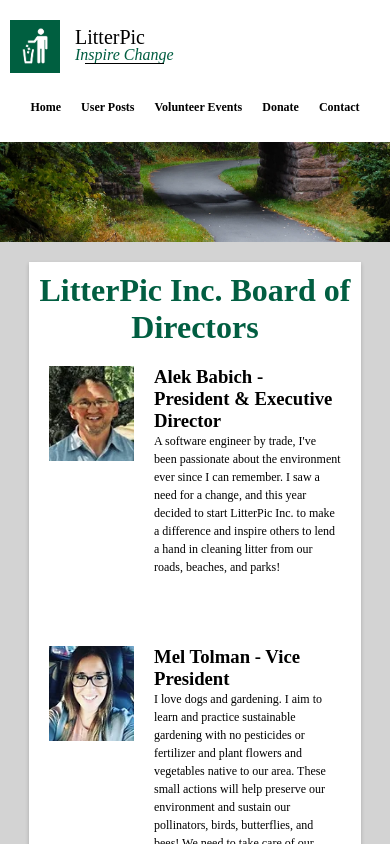
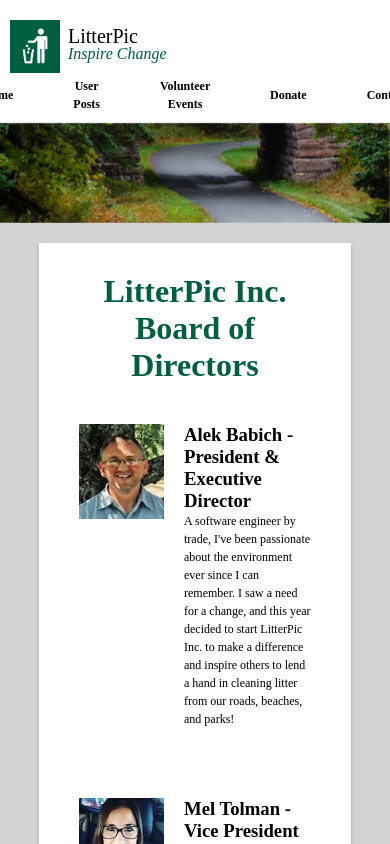
Before and after one commit to LitterPic/litterpic_org, a Next.js app: page /about in a window 390 px wide. Shown: the top 844 px of the page. Built offline with nearby package versions, Linux system fonts and the light colour scheme.

Commit message:
Updates to styling

```diff
--- a/components/logobar.js
+++ b/components/logobar.js
@@ -1,28 +1,18 @@
 import {useRouter} from 'next/router';
-import React, {useState} from 'react';
+import React from 'react';
 
 const Logobar = () => {
     const router = useRouter();
-    const [isOpen, setIsOpen] = useState(false);
-
-    const toggleDropdown = () => setIsOpen(!isOpen);
-
-    const handleNavigation = (route) => {
-        router.push(route);
-        setIsOpen(false);
-    }
-
     return (
         <div className="logo-bar">
             <div className="logo-bar-left-content">
                 <div className="logo-content">
                     <img src="/images/litter_pic_logo.png" alt="LitterPic logo" width={100} height={100}
                          onClick={() => router.push('/')}/>
-                </div>
-                <div className="text-content">
-                    <p className="logo">LitterPic</p>
-                    <p className="tagline">Inspire Change</p>
-                    <hr className="line"/>
+                    <div className="logo-text">
+                        <p className="logo">LitterPic</p>
+                        <p className="tagline">Inspire Change</p>
+                    </div>
                 </div>
             </div>
         </div>
--- a/package.json
+++ b/package.json
@@ -15,7 +15,7 @@
   "license": "ISC",
   "dependencies": {
     "axios": "^1.4.0",
-    "firebase": "^9.22.1",
+    "firebase": "^9.22.2",
     "moment": "^2.29.4",
     "next": "^13.4.4",
     "react": "^18.2.0",
--- a/pages/donate.js
+++ b/pages/donate.js
@@ -14,7 +14,7 @@ const Donate = () => {
                     <h1 className="heading-text">Donate</h1>
                     <div className="donate">
                         <div className="donorbox-images-container">
-                            <div className="image_container">
+                            <div className="donate-image-container">
                                 <img className="donate-image" src="/images/501(c)(3).webp" alt="501(c)(3)"/>
                                 <img className="donate-image" src="/images/nonprofit_seal.webp" alt="Nonprofit Seal"/>
                             </div>
@@ -23,8 +23,7 @@ const Donate = () => {
                             </div>
                         </div>
 
-                        <div className="legal_donorbox_container">
-                            <div className="legal">
+                        <div className="donate-legal-text">
                             <p>
                                 LITTERPIC INC is a 501(c)(3) charitable organization, EIN 88-2549690. All donations
                                 are
@@ -93,7 +92,6 @@ const Donate = () => {
                 </div>
             </div>
         </div>
-        </div>
     );
 };
 
--- a/pages/index.js
+++ b/pages/index.js
@@ -154,7 +154,7 @@ export default function Index() {
                         and
                         more beautiful planet for all.
                     </p>
-                    <h2 className="heading_text">Recent Posts Photos</h2>
+                    <h2 className="heading-text">Recent Posts Photos</h2>
                     <ImageRow images={images} onSwipeLeft={swipeLeft} onSwipeRight={swipeRight}/>
                 </div>
             </div>
--- a/styles/styles.css
+++ b/styles/styles.css
@@ -2,9 +2,14 @@
 * {
     margin: 0;
     padding: 0;
+    box-sizing: border-box;
 }
 
-/*General Formatting*/
+/* General Formatting */
+body {
+    background-color: white;
+}
+
 main {
     min-height: 100vh;
 }
@@ -14,14 +19,8 @@ p {
     font-size: 18px;
 }
 
-body {
-    background-color: white;
-    width: 100%;
-}
-
 .page {
-    padding-top: 20px;
-    padding-bottom: 20px;
+    padding: 20px;
     display: flex;
     justify-content: center;
     align-items: center;
@@ -30,10 +29,11 @@ body {
 
 .content {
     box-shadow: 0 2px 4px rgba(0, 0, 0, 0.2);
-    padding: 10px;
+    padding: 30px;
     background-color: #fff;
-    width: calc(100% - 200px);
-    margin: auto;
+    margin-left: auto;
+    margin-right: auto;
+    width: 85vw;
 }
 
 div {
@@ -41,35 +41,32 @@ div {
     padding: 0;
 }
 
-.line,
-.bottom-line {
-    width: 90%;
-    margin: 0 auto;
-    border: none;
-    border-top: 1px solid black;
+h1.heading-text {
+    text-align: center;
+    color: #015e41;
+    margin-bottom: 40px;
 }
 
-/*logo bar*/
-.logo-bar-left-content {
-    display: flex;
-    align-items: center;
+h2.heading-text {
+    text-align: center;
+    color: #015e41;
+    margin-top: 40px;
+    margin-bottom: 5px;
 }
 
-/*logo bar*/
+/* Logo Bar */
+.logo-bar {
+    display: flex;
+    justify-content: space-between;
+    padding-left: 80px;
+    padding-top: 30px;
+    background-color: white;
+}
+
 .logo-bar img {
     width: 50px;
     height: auto;
     padding-top: 5px;
-}
-
-.logo-bar {
-    display: flex;
-    align-items: center;
-    justify-content: space-between;
-    padding-left: 20px;
-    padding-top: 30px;
-    position: relative;
-    background-color: white;
 }
 
 .logo-bar p {
@@ -77,6 +74,8 @@ div {
 }
 
 .logo-content {
+    display: flex;
+    flex-direction: row;
     margin-right: 10px;
 }
 
@@ -89,62 +88,48 @@ div {
     color: #015e41;
     font-style: italic;
     font-size: 18px;
-    margin-top: 0;
-    margin-bottom: 0;
 }
 
-.text-content {
+.logo-text {
     display: flex;
     flex-direction: column;
+    justify-content: center;
+    margin-left: 8px;
 }
 
-.logo-bar p {
-    margin: 0;
-    padding: 0;
-}
-
-/*nav bar*/
+/* Nav Bar */
 nav {
     display: flex;
     justify-content: center;
     height: 70px;
+    font-size: 30px;
+    font-weight: bold;
     align-items: center;
-    padding-top: 10px;
-    padding-bottom: 20px;
     background-color: white;
 }
 
 nav a {
-    color: #000;
-    font-weight: bold;
-    font-size: 30px;
-    margin: 0 45px;
     text-decoration: none;
     transition: color 0.5s ease;
-    text-transform: uppercase;
 }
 
 nav button {
+    margin: 0 15px;
     background: none;
-    border: none;
-    padding: 0;
     font: inherit;
-    cursor: pointer;
-    outline: inherit;
-    color: rgb(0, 0, 0);
+    color: black;
 }
 
 nav button:hover {
-    color: #015e41;
+    color: #479079;
 }
 
 nav button.active {
-    color: #015e41;
-    border: 2px solid #015e41;
+    color: #479079;
     padding: 5px;
 }
 
-/*banner*/
+/* Banner */
 .banner {
     background-size: cover;
     background-position: center;
@@ -158,12 +143,7 @@ nav button.active {
 }
 
 
-.address-link:hover {
-    cursor: pointer;
-    color: blue;
-}
-
-/*Home*/
+/* Home */
 .banner {
     position: relative;
 }
@@ -202,13 +182,7 @@ nav button.active {
     color: black;
 }
 
-/*Community Service Hours*/
-.heading-text {
-    text-align: center;
-    color: #015e41;
-    margin-bottom: 20px;
-}
-
+/* Community Service Hours */
 li {
     margin-bottom: 15px;
 }
@@ -217,7 +191,7 @@ ol {
     margin-left: 40px;
 }
 
-/*Directors*/
+/* Directors */
 .about_content {
     margin-left: 100px;
     margin-right: 100px;
@@ -226,7 +200,6 @@ ol {
 .container {
     display: flex;
     flex-direction: column;
-
 }
 
 .memberContainer {
@@ -254,14 +227,8 @@ ol {
     margin-left: 110px;
 }
 
-/*donate*/
-.legal_donorbox_container {
-    display: flex;
-    align-items: flex-start;
-    justify-content: space-between;
-}
-
-.legal {
+/* Donate */
+.donate-legal-text {
     margin-right: 40px;
 }
 
@@ -275,31 +242,25 @@ ol {
     flex: 0 0 auto;
 }
 
-.image_container {
+.donate-image-container {
     display: flex;
     flex-direction: column;
-    justify-content: left;
+    margin-left: 20px;
+    margin-right: 40px;
+    margin-bottom: 40px;
 }
 
-.image_container img {
-    width: 150px;
-    height: auto;
-    margin: 50px 50px 0 5px;
-    padding-left: 40px;
-}
-
-
-/*contact*/
+/* Contact */
 .contact-wrapper {
     display: flex;
     justify-content: center;
-    align-items: flex-start;
-    height: 80vh;
-    padding-top: 20px;
+    align-items: center;
+    height: 90vh;
 }
 
 .contact-container {
-    width: 70%;
+    width: 75vw;
+    height: 70vh;
     border-radius: 10px;
     background: linear-gradient(to bottom, #015e41, #000000);
     color: #fff;
@@ -321,45 +282,27 @@ ol {
 }
 
 .input-container label {
-    margin-bottom: 5px;
+    margin-bottom: 10px;
 }
 
-.input-container input {
-    padding: 10px;
-    margin-bottom: 10px;
-    border-radius: 5px;
-    border: none;
-    max-width: 25%;
-    text-align: left;
-}
-
+.input-container input,
 .input-container textarea {
     padding: 10px;
     margin-bottom: 10px;
     border-radius: 5px;
     border: none;
-    max-width: 50%;
-    height: 5em;
     text-align: left;
 }
 
 .contact-input {
-    padding: 10px;
-    margin-bottom: 10px;
-    border-radius: 5px;
-    border: none;
-    width: 35%;
-    text-align: left;
+    width: 25em;
+    height: 3em;
+    font-size: 18px;
 }
 
 .contact-textarea {
-    padding: 10px;
-    margin-bottom: 10px;
-    border-radius: 5px;
-    border: none;
     width: 50%;
-    height: 7em;
-    text-align: left;
+    height: 15em;
 }
 
 button {
@@ -384,30 +327,20 @@ label {
     padding-bottom: 5px;
 }
 
-/*Image-Row*/
+/* Image Row */
 .image-row {
     display: flex;
     overflow-x: auto;
-    white-space: nowrap;
+    height: 40vh;
 }
 
-.image {
-    flex: 0 0 auto;
-    margin-right: 10px;
-    max-width: 100%;
-}
-
-img {
-    width: 400px;
-    height: 400px;
-    object-fit: fill;
-    margin-right: 5px;
+.image-row__item {
+    margin: 2px;
 }
 
 /* Volunteer Calendar */
 .event-background {
     white-space: normal;
-    max-width: 100px;
     overflow: hidden;
     text-overflow: ellipsis;
 }
@@ -419,7 +352,8 @@ div.rbc-event.rbc-event-selected,
 }
 
 .rbc-event-content {
-    font-size: 10px;
+    font-size: 14px;
+    height: 20px;
 }
 
 .calendar {
@@ -429,17 +363,18 @@ div.rbc-event.rbc-event-selected,
 
 .rbc-calendar {
     display: flex;
-    width: 40%;
+    width: 80%;
     margin-bottom: 30px;
 }
 
-/*Volunteer Events Table*/
+/* Volunteer Events Table */
 .table {
     width: 100%;
     border-collapse: collapse;
 }
 
-.table td, .table th {
+.table td,
+.table th {
     border: 1px solid #ddd;
     padding: 16px;
 }
@@ -455,53 +390,116 @@ div.rbc-event.rbc-event-selected,
 
 /* User Posts */
 .stories-content {
-    box-shadow: 0 2px 4px rgba(0, 0, 0, 0.2);
-    padding: 10px;
+    box-shadow: 0 2px 4px rgba(0, 0, 0, 0.9);
+    padding: 30px;
     background-color: #fff;
-    width: 55vw;
-    margin: auto;
+    width: 75vw;
+}
+
+.story-posts {
+    display: flex;
+    justify-content: space-around;
 }
 
 .post-grid {
     display: grid;
-    grid-template-columns: 1fr 1fr;
-    gap: 15px;
+    grid-template-columns: 450px 450px;
+    gap: 70px;
+    row-gap: 20px;
     grid-auto-flow: row;
     width: 50%;
     justify-content: center;
-    margin: 0 auto;
     align-items: center;
 }
 
 .post {
     display: flex;
     flex-direction: column;
-    align-items: center;
-    justify-content: center;
-    border: 2px solid #015e41;
+    border: solid #015e41;
     border-radius: 25px;
-    width: 20vw; /* roughly half the viewport width */
-    height: 85vh; /* 85% of the viewport height */
+    height: auto;
+    min-height: 700px;
+    width: 500px;
     overflow: hidden;
-    padding: 40px;
+    padding-top: 20px;
+}
+
+.post p {
+    text-align: center;
 }
 
 .post-carousel {
-    display: flex;
-    flex-direction: column;
-    align-items: center;
-    justify-content: center;
+    position: relative;
 }
 
-.post-carousel img {
-    width: 80%;
-    height: auto;
-    object-fit: contain;
+.carousel-image {
+    width: 500px;
+    height: 500px;
+    object-fit: cover;
+    overflow: hidden;
+}
+
+.carousel-chevron {
+    position: absolute;
+    top: 50%;
+    transform: translateY(-50%);
+    z-index: 1;
+    color: white;
+    background-color: #015e41;
+    height: 30px;
+}
+
+.carousel-chevron-left {
+    left: 0;
+}
+
+.carousel-chevron-right {
+    right: 0;
+}
+
+.carousel-chevron:hover {
+    transform: translateY(-50%) scale(1.1);
+    color: #015e41;
+    background-color: white;
+}
+
+.post-user-name {
+    margin-left: 45px;;
+    font-weight: normal;
+    font-family: Helvetica, serif;
+
+}
+
+.post-title {
+    margin-top: 20px;
+    margin-left: 15px;
+    font-size: 1.5em;
+    font-weight: bolder;
+}
+
+.post-location {
+    margin-top: 20px;
+    margin-left: 15px;
+    font-family: Helvetica, serif;
+    font-size: 15px;
+    color: blue;
+}
+
+.post-litter-weight-collected {
+    text-align: center;
+    font-weight: bold;
+    margin-top: 20px;
     margin-bottom: 8px;
 }
 
+.post-description {
+    width: 400px;
+    font-size: 22px;
+    font-family: inherit;
+    margin: 5px auto 15px;
+}
 
-/*Volunteer*/
+/* Volunteer */
 .community-service-button {
     display: block;
     margin: 30px auto 40px;
@@ -509,13 +507,17 @@ div.rbc-event.rbc-event-selected,
     padding: 10px;
 }
 
-/*Footer*/
+/* Footer */
+.address-link:hover {
+    cursor: pointer;
+    color: blue;
+}
+
 .footer-columns {
     display: flex;
     justify-content: center;
     background-color: #D3D3D3;
 }
-
 
 .footer-column-1,
 .footer-column-2,
@@ -528,12 +530,11 @@ div.rbc-event.rbc-event-selected,
     align-content: center;
 }
 
-
 .footer-column-2 {
-    padding-top: 50px;
+    padding-top: 55px;
 }
 
-.footer-links {;
+.footer-links {
     display: flex;
     flex-direction: column;
     list-style-type: none;
@@ -561,17 +562,20 @@ div.rbc-event.rbc-event-selected,
     * {
         margin: 0;
         padding: 0;
+        box-sizing: border-box;
     }
 
     .page {
-        padding-top: 20px;
+        padding: 20px;
         display: flex;
         justify-content: center;
         align-items: center;
         width: 100vw;
     }
 
-    p, li, a {
+    p,
+    li,
+    a {
         line-height: 1.5;
         font-size: 12px;
     }
@@ -583,17 +587,9 @@ div.rbc-event.rbc-event-selected,
         margin: auto;
     }
 
-    div {
-        margin: 0;
-        padding: 0;
-    }
-
-    .logo-bar, nav {
+    .logo-bar,
+    nav {
         width: 100%;
-    }
-
-    .line, .bottom-line {
-        width: 80%;
     }
 
     .logo-bar {
@@ -650,14 +646,7 @@ div.rbc-event.rbc-event-selected,
         margin-left: 0;
     }
 
-
-    /*Donate*/
-    .legal_donorbox_container {
-        display: flex;
-        align-items: flex-start;
-        justify-content: space-between;
-    }
-
+    /* Donate */
     .legal {
         margin-right: 40px;
     }
@@ -678,41 +667,25 @@ div.rbc-event.rbc-event-selected,
         justify-content: center;
     }
 
-    .image_container img {
-        width: 100px;
-        height: auto;
-        margin: 50px 50px 0 5px;
-    }
-
-
-    /*Image Row*/
-    .image-row__item {
-        width: 130px;
-        height: auto;
-    }
-
+    /* Image Row */
     .contact-container {
         width: 90%;
         padding: 20px;
     }
 
-    .input-container input, .contact-input {
+    .input-container input,
+    .contact-input {
         max-width: 100%;
     }
 
-    .input-container textarea, .contact-textarea {
+    .input-container textarea,
+    .contact-textarea {
         max-width: 100%;
-    }
-
-    img {
-        width: 50%;
-        height: auto;
     }
 
     .rbc-calendar {
         width: 90%;
         margin: auto auto 20px;
-
     }
 
     .calendar {
@@ -727,7 +700,8 @@ div.rbc-event.rbc-event-selected,
         font-size: 12px;
     }
 
-    .table td, .table th {
+    .table td,
+    .table th {
         padding: 1px;
         font-size: 10px;
     }
@@ -735,7 +709,6 @@ div.rbc-event.rbc-event-selected,
     .start-time-column {
         width: 40px;
     }
-
 
     .post-grid {
         display: grid;
@@ -767,7 +740,7 @@ div.rbc-event.rbc-event-selected,
         margin: 0 10px;
     }
 
-    /*Footer*/
+    /* Footer */
     .footer-column-3 a {
         font-size: 12px;
     }
@@ -775,17 +748,18 @@ div.rbc-event.rbc-event-selected,
     .contact-wrapper {
         height: 70vh;
     }
-
 }
 
-
+/* Media Query for Landscape */
 @media (max-width: 1024px) and (orientation: landscape) {
     * {
         margin: 0;
         padding: 0;
+        box-sizing: border-box;
     }
 
-    .logo-bar, nav {
+    .logo-bar,
+    nav {
         width: 100vw;
     }
 
@@ -793,7 +767,8 @@ div.rbc-event.rbc-event-selected,
         margin: 0 auto;
     }
 
-    p, li {
+    p,
+    li {
         font-size: 14px;
     }
 
@@ -847,7 +822,8 @@ div.rbc-event.rbc-event-selected,
         font-size: 24px;
     }
 
-    .about_content, .memberContainer {
+    .about_content,
+    .memberContainer {
         margin-left: 10px;
         margin-right: 10px;
     }
@@ -865,20 +841,8 @@ div.rbc-event.rbc-event-selected,
         margin-top: 10px;
     }
 
-    .legal_donorbox_container {
-        display: flex;
-        flex-direction: column;
-        align-items: center;
-        justify-content: center;
-    }
-
     .image_container {
         margin: 10px 10px;
-    }
-
-    .image-row__item {
-        width: 130px;
-        height: auto;
     }
 
     .donate-image {
@@ -904,23 +868,19 @@ div.rbc-event.rbc-event-selected,
         margin-bottom: 65vh;
     }
 
-    .input-container input, .contact-input {
+    .input-container input,
+    .contact-input {
         max-width: 100%;
     }
 
-    .input-container textarea, .contact-textarea {
+    .input-container textarea,
+    .contact-textarea {
         max-width: 100%;
-    }
-
-    img {
-        width: 50%;
-        height: auto;
     }
 
     .rbc-calendar {
         width: 90%;
         margin: auto auto 20px;
-
     }
 
     .calendar {
@@ -935,7 +895,8 @@ div.rbc-event.rbc-event-selected,
         font-size: 12px;
     }
 
-    .table td, .table th {
+    .table td,
+    .table th {
         padding: 8px;
     }
 
@@ -971,5 +932,4 @@ div.rbc-event.rbc-event-selected,
         object-fit: cover;
         margin: 0 10px;
     }
-
 }
```
Also changed, not shown: components/post.js (+31 -12 lines), components/utils.js (+18 -2 lines), lib/firebase.js (+4 -4 lines), 1 other file (tests, documents, lock files or other folders). Lines whose indentation alone changed are shown as unchanged.
